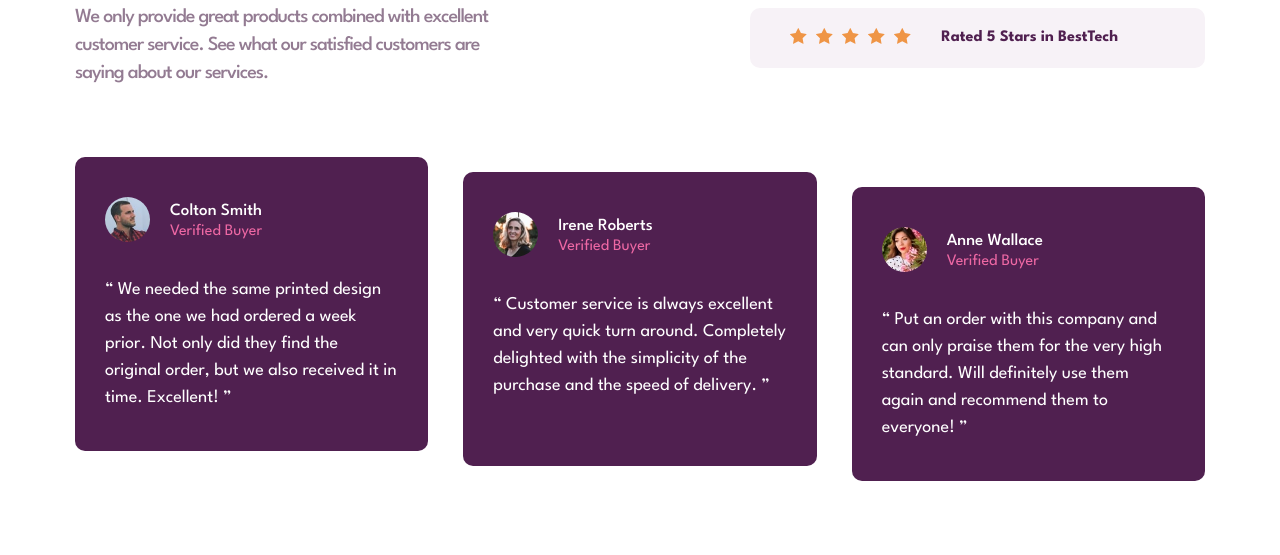
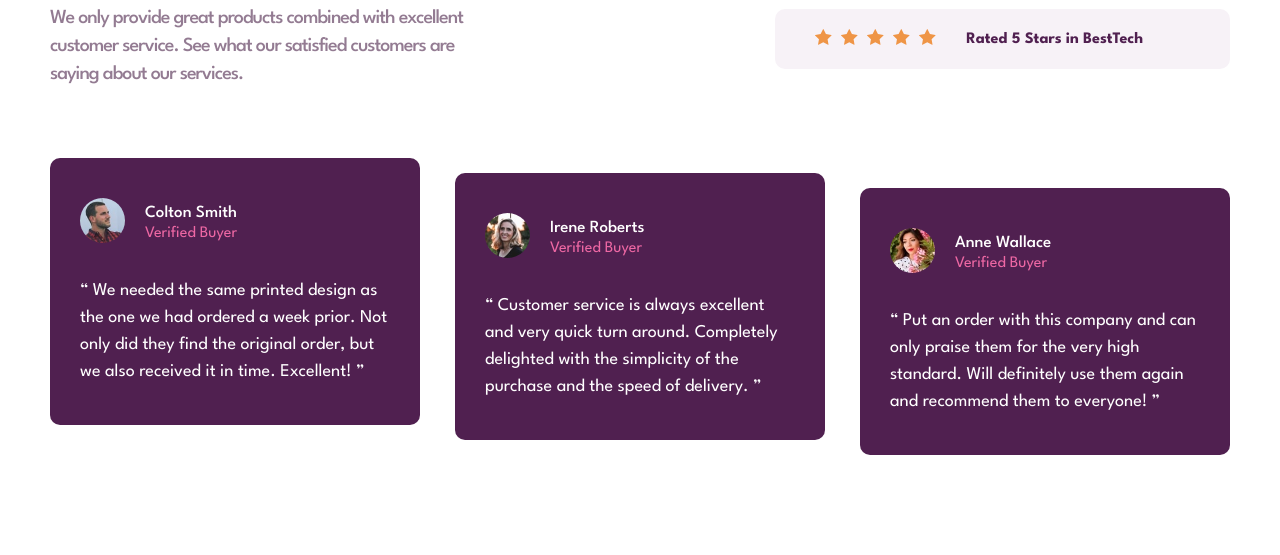
Before and after one commit to web-dev-pasta/-Social-proof-section, a plain HTML site: page index.html in a window 1280 px wide. Shown: the part 281-836 px from the top of the page. Before the commit the page ends 800 px from the top, so only its background shows below. Drawn offline with Linux system fonts and the light colour scheme.

Commit message:
Modified Some Styling

```diff
--- a/main.css
+++ b/main.css
@@ -21,11 +21,9 @@ body {
   align-items: center;
 }
 .card {
-  max-width: 1300px;
+  max-width: 1180px;
   width: 100%;
-  margin: 0 15px;
-  padding: 0px 60px;
-  padding-top: 60px;
+  margin: 100px 15px;
 }
 .card .text {
   display: flex;
@@ -123,20 +121,17 @@ body {
 .users .box:nth-child(2) {
   bottom: 15px;
 }
-@media (max-width: 1240px) {
+@media (max-width: 1020px) {
   .users .box:nth-child(1),
   .users .box:nth-child(2) {
     bottom: 0;
   }
+}
+@media (max-width: 991px) {
   .card {
     margin: 100px 15px;
     padding: 0;
   }
-  .card .text .second {
-    top: 0;
-  }
-}
-@media (max-width: 991px) {
   .card .text {
     flex-direction: column;
     align-items: center;
@@ -154,6 +149,7 @@ body {
   }
   .card .text .second {
     width: 100%;
+    top: 0;
   }
   .card .text .second .box {
     flex-direction: column;
```
